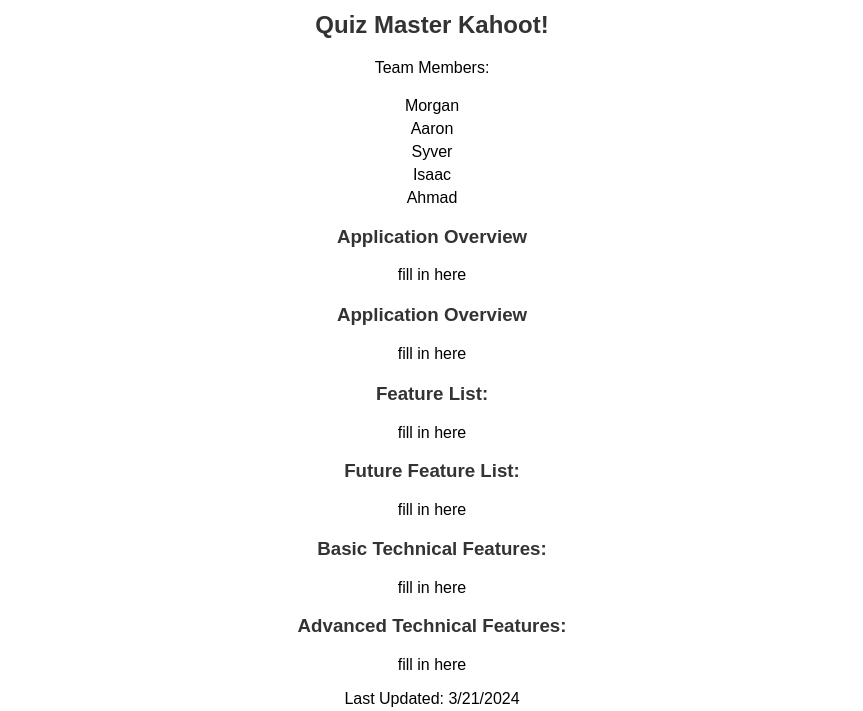
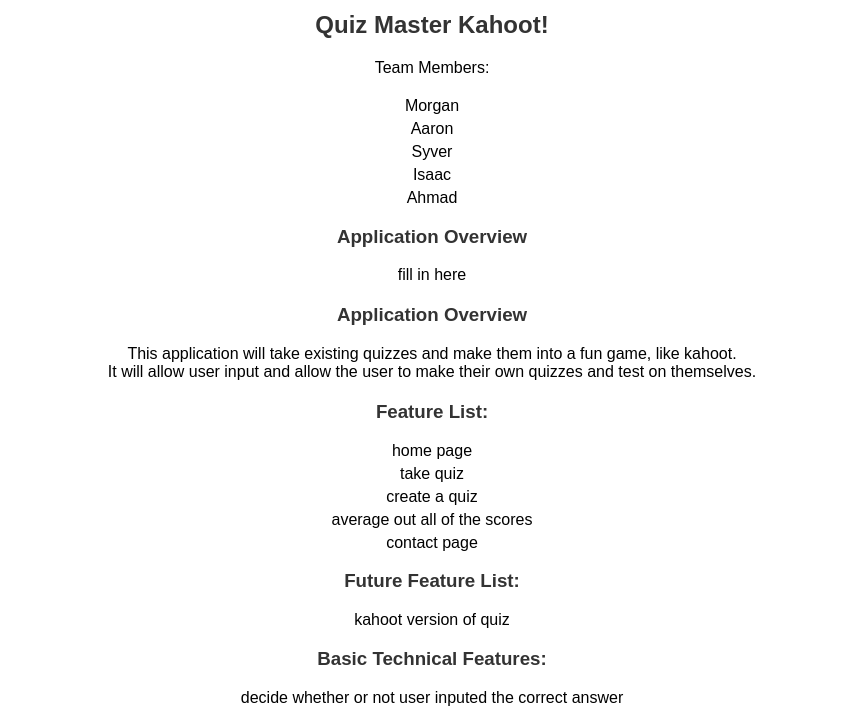
Before and after one commit to SemperCrayola/Product-Proposal, a plain HTML site: page index.html in a window 1280 px wide. Shown: the part 89-800 px from the top of the page, without its empty margins (208-1071 px from the left). Drawn offline with Linux system fonts and the light colour scheme.

Commit message:
added more information

```diff
--- a/index.html
+++ b/index.html
@@ -22,33 +22,40 @@
         <h3>Application Overview</h3>
         <p>fill in here</p>
         <h3>Application Overview</h3>
-        <p>fill in here</p>
+        <p>This application will take existing quizzes and make them into a fun game, like kahoot. </br>
+        It will allow user input and allow the user to make their own quizzes and test on themselves.</p>
 
         <h3>Feature List:</h3>
         <ul>
-            <li>fill in here</li>
+            <li>home page</li>
+            <li>take quiz</li>
+            <li>create a quiz</li>
+            <li>average out all of the scores</li>
+            <li>contact page</li>
 
         </ul>
 
         <h3>Future Feature List:</h3>
         <ul>
-            <li>fill in here</li>
+            <li>kahoot version of quiz</li>
 
         </ul>
 
         <h3>Basic Technical Features:</h3>
         <ul>
-            <li>fill in here</li>
+            <li>decide whether or not user inputed the correct answer</li>
+            <li>average out all the scores of the quizzes</li>
 
         </ul>
 
         <h3>Advanced Technical Features:</h3>
         <ul>
-            <li>fill in here</li>
+            <li>allow user to set up an account</li>
+            <li>allow user to set up a variety of different questions</li>
 
         </ul>
 
-        <p>Last Updated: 3/21/2024</p>
+        <p>Last Updated: 3/25/2024</p>
     </div>
 </body>
 </html>
```
